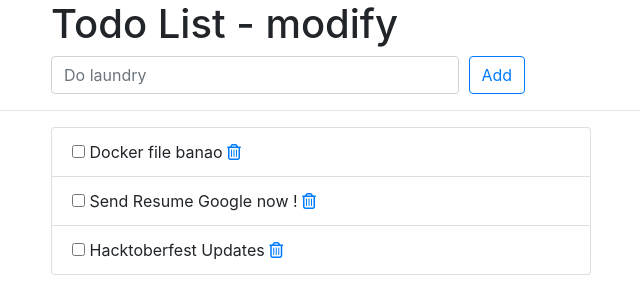
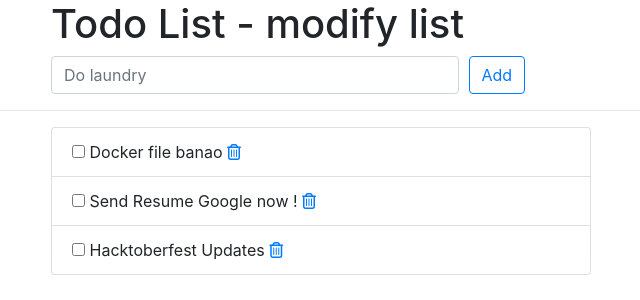
Before and after one commit to shasank2713/djan-todo, a Django app: page /todos/ in a window 1280 px wide. Shown: the top 300 px of the page, without its empty margins (224-864 px from the left). Run offline with Django 3.2, Linux system fonts and the light colour scheme; data comes from the database, SQL or seed files in the repository; some libraries are stand-ins or nearby versions.

Commit message:
Update index.html

```diff
--- a/django-todo-cicd-develop/todos/templates/todos/index.html
+++ b/django-todo-cicd-develop/todos/templates/todos/index.html
@@ -12,7 +12,7 @@
     <div class="offset-md-2 col-lg-9">
       <div class="page-header">
         <h1>
-          Todo List - modify
+          Todo List - modify list
         </h1>
       </div>
     </div>
```
